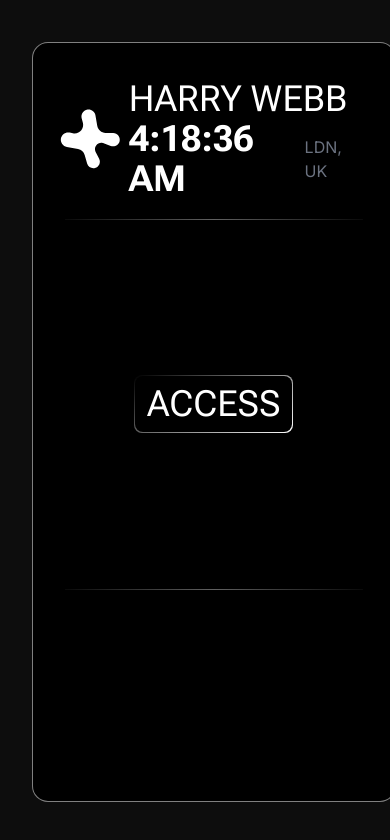
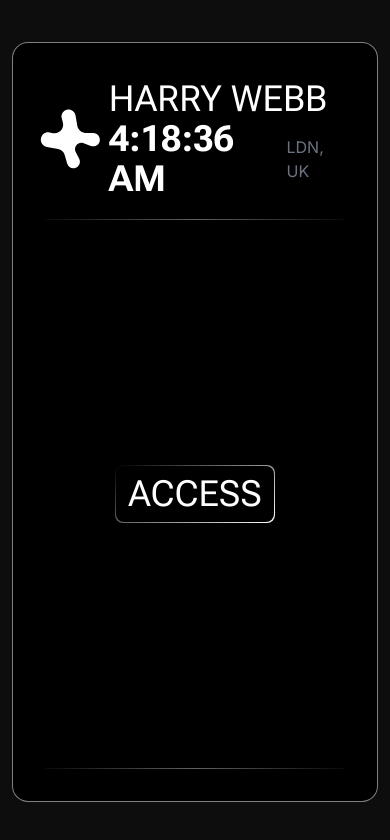
Before and after one commit to harrywebb21/portfolio, a Next.js app: page / in a window 390 px wide. Shown: the top 840 px of the page. Built offline with nearby package versions, Linux system fonts and the light colour scheme.

Commit message:
changing mobile padding

```diff
--- a/src/app/components/clock/Clock.tsx
+++ b/src/app/components/clock/Clock.tsx
@@ -3,7 +3,9 @@ import { robotoFlex } from "@/app/fonts/fonts";
 import { useState } from "react";
 
 export default function Clock() {
-  let time = new Date().toLocaleTimeString();
+  let time = new Date().toLocaleTimeString("en-US", {
+    timeZone: "Europe/London",
+  });
   const [ctime, setCtime] = useState(time);
   const UpdateTime = () => {
     time = new Date().toLocaleTimeString();
--- a/src/app/layout.tsx
+++ b/src/app/layout.tsx
@@ -18,7 +18,7 @@ export default function RootLayout({
   return (
     <html lang="en">
       <body
-        className={`${inter.className} p-8 grid items-center w-screen h-screen`}
+        className={`${inter.className} p-3 sm:p-8 grid items-center w-screen h-screen`}
       >
         {children}
       </body>
--- a/src/app/page.tsx
+++ b/src/app/page.tsx
@@ -14,7 +14,6 @@ export default function Home() {
         </div>
         <GradientButton className={robotoFlex.className} buttonName="ACCESS" />
         <GlowLine />
-        test
       </GlassCard>
     </>
   );
```
